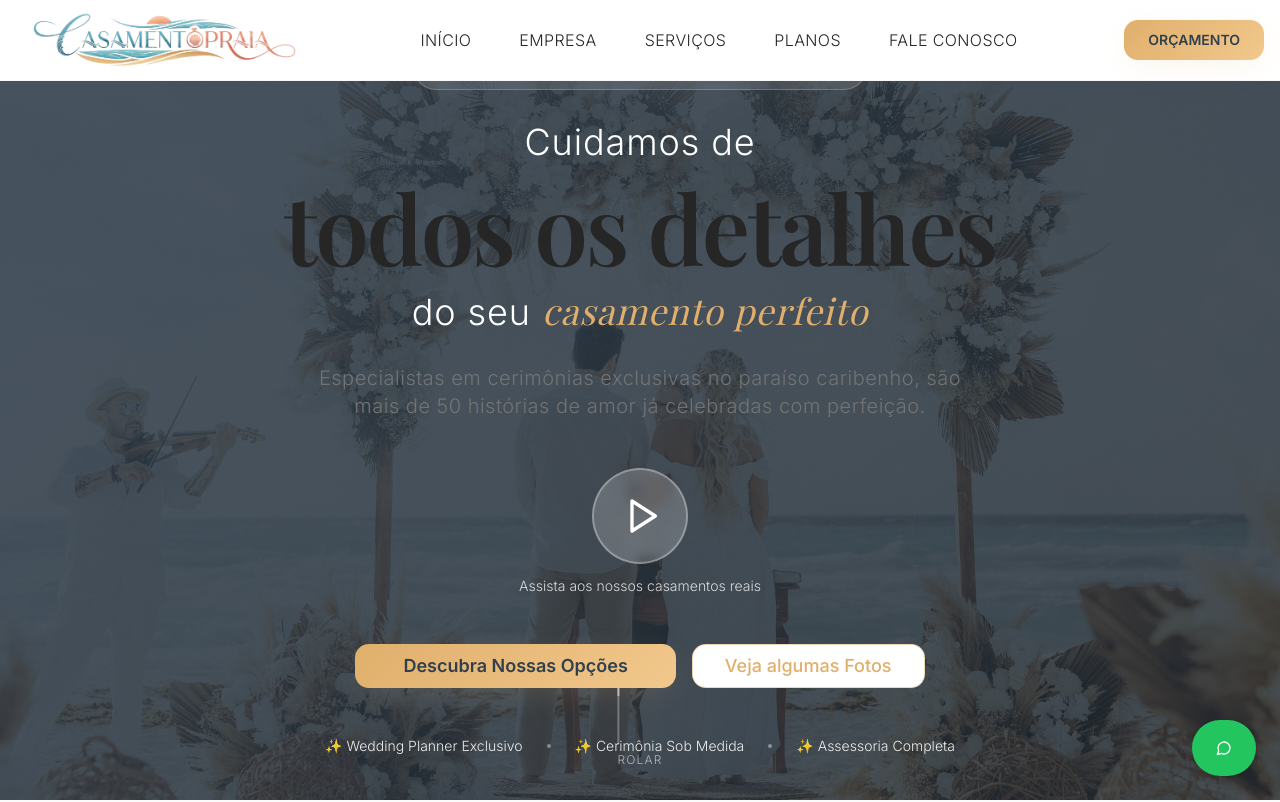
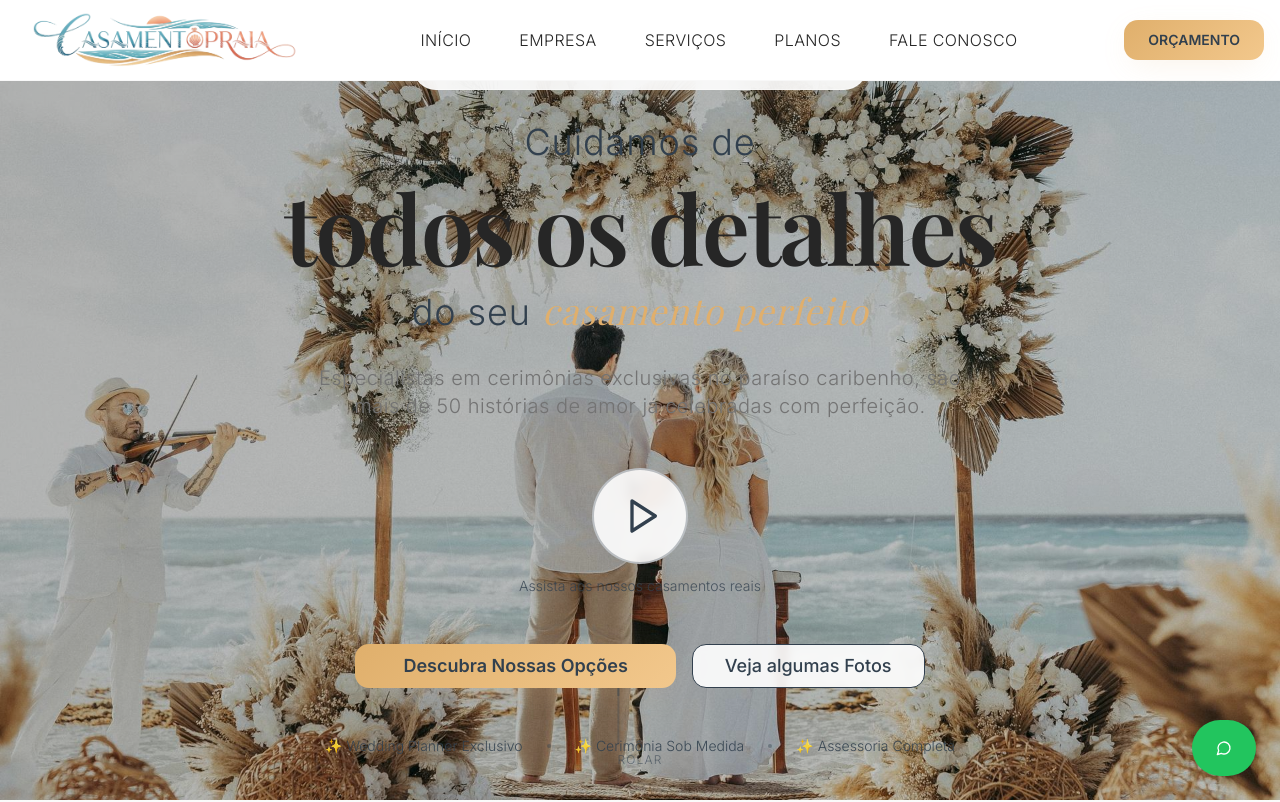
Before and after one commit to allanmonteiro10/cancun-vows-paradise, a React (Vite) app: page / in a window 1280 px wide. Shown: the top 802 px of the page. Built offline with nearby package versions, Linux system fonts and the light colour scheme; a web font is replaced by a local one.

Commit message:
Refactor Hero Section background

```diff
--- a/src/components/HeroSection.tsx
+++ b/src/components/HeroSection.tsx
@@ -15,9 +15,9 @@ const HeroSection = () => {
       </div>
 
       {/* Content */}
-      <div className="relative z-10 container mx-auto px-4 text-center text-white">
+      <div className="relative z-10 container mx-auto px-4 text-center text-secondary">
         {/* Trust Badge */}
-        <div className="inline-flex items-center gap-3 bg-white/10 backdrop-blur-md border border-white/20 rounded-full px-6 py-3 mb-8">
+        <div className="inline-flex items-center gap-3 bg-white/90 backdrop-blur-md border border-white/40 rounded-full px-6 py-3 mb-8">
           <div className="flex">
             {[...Array(5)].map((_, i) => (
               <Star key={i} className="w-4 h-4 fill-primary text-primary" />
@@ -48,10 +48,10 @@ const HeroSection = () => {
 
         {/* Video Play Button */}
         <div className="mb-12">
-          <button className="group mx-auto flex items-center justify-center w-20 h-20 md:w-24 md:h-24 bg-white/20 backdrop-blur-sm border-2 border-white/30 rounded-full hover:bg-white/30 transition-all duration-300">
-            <Play className="w-8 h-8 md:w-10 md:h-10 text-white ml-1 group-hover:scale-110 transition-transform" />
+          <button className="group mx-auto flex items-center justify-center w-20 h-20 md:w-24 md:h-24 bg-white/90 backdrop-blur-sm border-2 border-secondary/30 rounded-full hover:bg-white transition-all duration-300">
+            <Play className="w-8 h-8 md:w-10 md:h-10 text-secondary ml-1 group-hover:scale-110 transition-transform" />
           </button>
-          <p className="text-sm mt-3 text-white/80">Assista aos nossos casamentos reais</p>
+          <p className="text-sm mt-3 text-secondary/80">Assista aos nossos casamentos reais</p>
         </div>
 
         {/* CTA Buttons */}
@@ -62,22 +62,22 @@ const HeroSection = () => {
             </Button>
           </a>
           <a href="#gallery">
-            <Button variant="outline" size="lg" className="border-primary/50 text-primary hover:bg-primary hover:text-white px-8 py-4 text-lg backdrop-blur-sm">
+            <Button variant="outline" size="lg" className="border-secondary bg-white/90 text-secondary hover:bg-secondary hover:text-white px-8 py-4 text-lg backdrop-blur-sm">
               Veja algumas Fotos
             </Button>
           </a>
         </div>
 
         {/* Benefits - Simple List */}
-        <div className="flex flex-col sm:flex-row items-center justify-center gap-6 text-sm text-white/90 flex-wrap">
+        <div className="flex flex-col sm:flex-row items-center justify-center gap-6 text-sm text-secondary/90 flex-wrap">
           <span className="flex items-center gap-2">
             ✨ Wedding Planner Exclusivo
           </span>
-          <div className="w-1 h-1 bg-white/40 rounded-full hidden sm:block"></div>
+          <div className="w-1 h-1 bg-secondary/40 rounded-full hidden sm:block"></div>
           <span className="flex items-center gap-2">
             ✨ Cerimônia Sob Medida
           </span>
-          <div className="w-1 h-1 bg-white/40 rounded-full hidden sm:block"></div>
+          <div className="w-1 h-1 bg-secondary/40 rounded-full hidden sm:block"></div>
           <span className="flex items-center gap-2">
             ✨ Assessoria Completa
           </span>
@@ -86,10 +86,10 @@ const HeroSection = () => {
 
       {/* Elegant Scroll Indicator */}
       <div className="absolute bottom-8 left-1/2 transform -translate-x-1/2">
-        <div className="w-0.5 h-16 bg-white/30 relative">
-          <div className="absolute top-0 w-0.5 h-4 bg-white animate-pulse"></div>
+        <div className="w-0.5 h-16 bg-secondary/30 relative">
+          <div className="absolute top-0 w-0.5 h-4 bg-secondary animate-pulse"></div>
         </div>
-        <p className="text-xs text-white/60 mt-2 tracking-widest">ROLAR</p>
+        <p className="text-xs text-secondary/60 mt-2 tracking-widest">ROLAR</p>
       </div>
     </section>
   );
--- a/src/index.css
+++ b/src/index.css
@@ -45,7 +45,7 @@ All colors MUST be HSL.
     --ring: 35 65% 65%;
 
     /* Elegant Gradients */
-    --gradient-hero: linear-gradient(135deg, hsl(210 22% 25% / 0.9), hsl(210 22% 15% / 0.8));
+    --gradient-hero: linear-gradient(135deg, hsl(0 0% 0% / 0.3), hsl(0 0% 0% / 0.2));
     --gradient-gold: linear-gradient(135deg, hsl(35 65% 65%), hsl(35 80% 75%));
     --gradient-subtle: linear-gradient(180deg, hsl(0 0% 98%), hsl(0 0% 96%));
 
```
